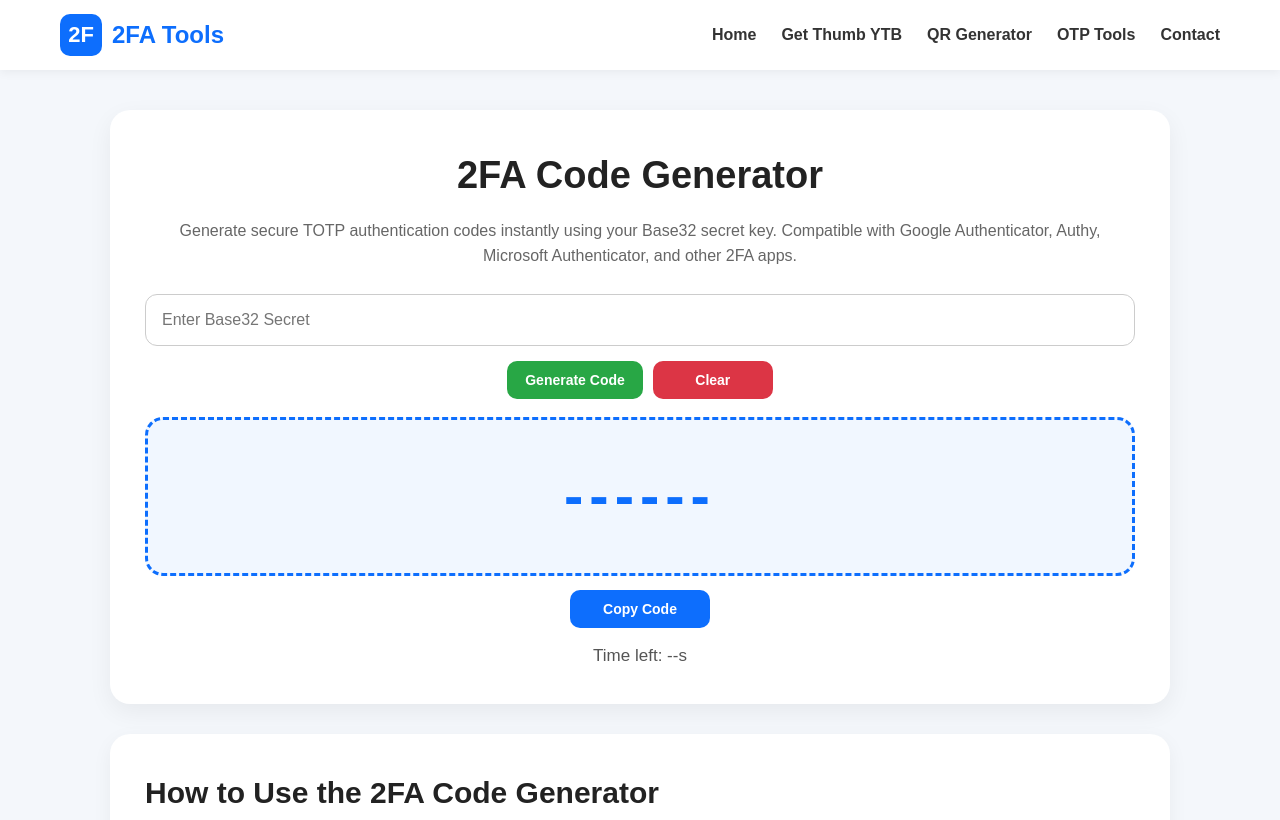
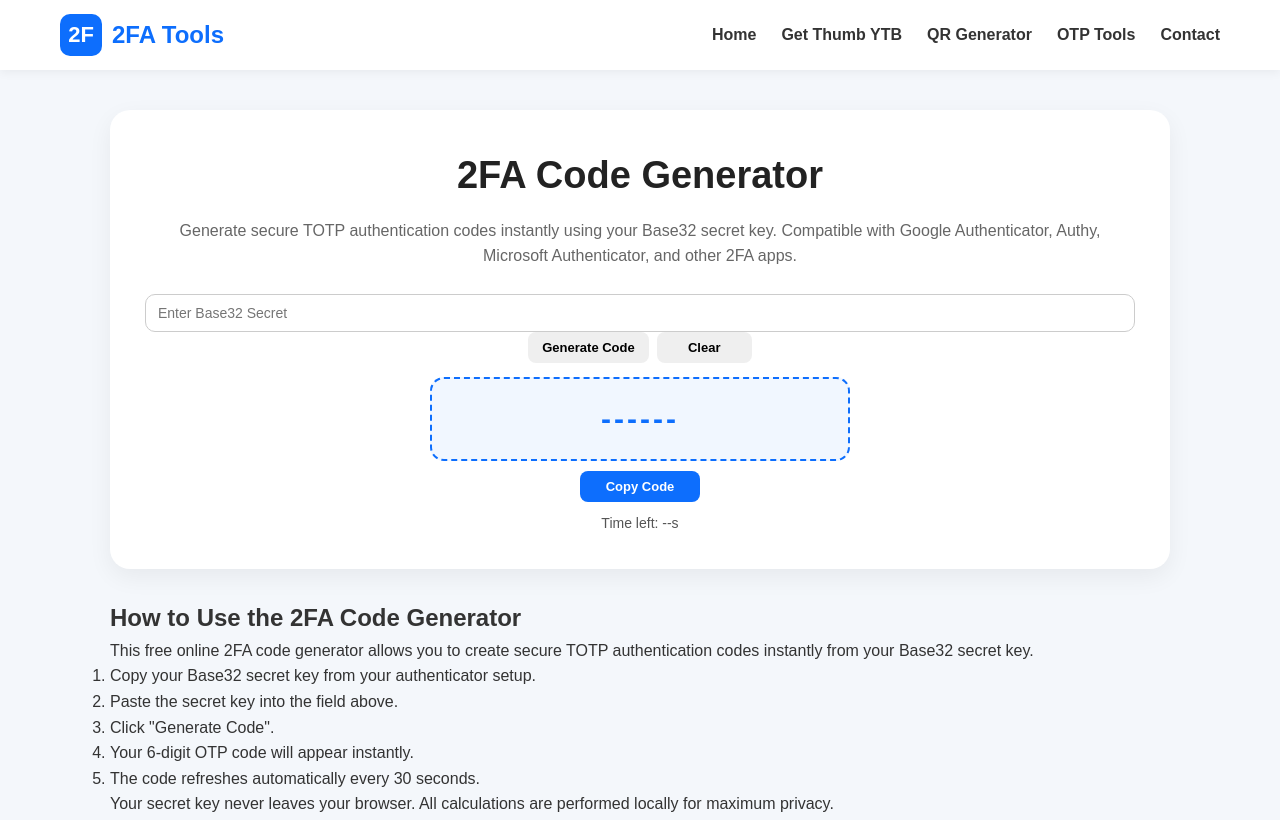
Before and after one commit to haihath9/2fa, a plain HTML site: page index.html in a window 1280 px wide. Shown: the top 820 px of the page. Drawn offline with Linux system fonts and the light colour scheme.

Commit message:
Update index.html

````diff
--- a/index.html
+++ b/index.html
@@ -147,42 +147,52 @@ h1{
   font-size:16px;
 }
 
+Thay CSS cũ của phần input và khung code bằng đoạn này để toàn bộ khu vực nhập 2FA và kết quả nhỏ khoảng 1/2 hiện tại nhưng vẫn đẹp và dễ nhìn:
+
+```css id="x7m2vf"
+/* BOX INPUT */
+
 .input-box{
-  margin-bottom:15px;
+  margin-bottom:10px;
+  max-width:420px;
+  margin-left:auto;
+  margin-right:auto;
 }
 
 input{
   width:100%;
-  padding:16px;
-  border-radius:12px;
+  padding:10px 12px;
+  border-radius:10px;
   border:1px solid #ccc;
-  font-size:16px;
+  font-size:14px;
   outline:none;
   transition:0.2s;
 }
 
 input:focus{
   border-color:#0d6efd;
-  box-shadow:0 0 0 4px rgba(13,110,253,0.12);
+  box-shadow:0 0 0 3px rgba(13,110,253,0.10);
 }
+
+/* BUTTON */
 
 .btn-group{
   display:flex;
-  gap:10px;
-  margin-bottom:18px;
+  gap:8px;
+  margin-bottom:14px;
   justify-content:center;
 }
 
 button{
-  padding:11px 18px;
+  padding:8px 14px;
   border:none;
-  border-radius:10px;
-  font-size:14px;
+  border-radius:8px;
+  font-size:13px;
   font-weight:600;
   cursor:pointer;
   transition:0.2s;
   flex:none;
-  min-width:120px;
+  min-width:95px;
 }
 
 button:hover{
@@ -190,60 +200,52 @@ button:hover{
   opacity:0.94;
 }
 
-#start{
-  background:#28a745;
-  color:#fff;
-}
+/* RESULT CODE BOX */
 
-#clear{
-  background:#dc3545;
-  color:#fff;
+#code-box{
+  max-width:420px;
+  margin:0 auto;
+  text-align:center;
+  padding:16px;
+  border:2px dashed #0d6efd;
+  border-radius:14px;
+  background:#f1f7ff;
+  font-size:30px;
+  font-weight:bold;
+  color:#0d6efd;
+  letter-spacing:3px;
 }
 
 #copy{
   display:block;
   width:auto;
-  min-width:140px;
-  margin:14px auto 0;
+  min-width:120px;
+  margin:10px auto 0;
   background:#0d6efd;
   color:#fff;
 }
-```
 
-Nếu muốn button còn nhỏ hơn nữa thì dùng:
+#timer{
+  margin-top:10px;
+  text-align:center;
+  color:#555;
+  font-size:14px;
+}
 
-```css
-button{
-  padding:9px 16px;
+#error{
+  margin-top:8px;
+  color:red;
+  text-align:center;
   font-size:13px;
-  min-width:100px;
 }
 
 
-#code-box{
-  text-align:center;
-  padding:30px;
-  border:3px dashed #0d6efd;
-  border-radius:18px;
-  background:#f1f7ff;
-  font-size:58px;
-  font-weight:bold;
-  color:#0d6efd;
-  letter-spacing:6px;
-}
+/* MOBILE */
 
-#timer{
-  margin-top:14px;
-  text-align:center;
-  color:#555;
-  font-size:17px;
-}
-
-#error{
-  margin-top:12px;
-  color:red;
-  text-align:center;
-}
+  @media(max-width:768px){
+    #code-box{ font-size:24px; padding:14px;
+     letter-spacing:2px; }
+   input{ font-size:13px; padding:9px 11px; }
 
 /* SEO CONTENT */
 
````
